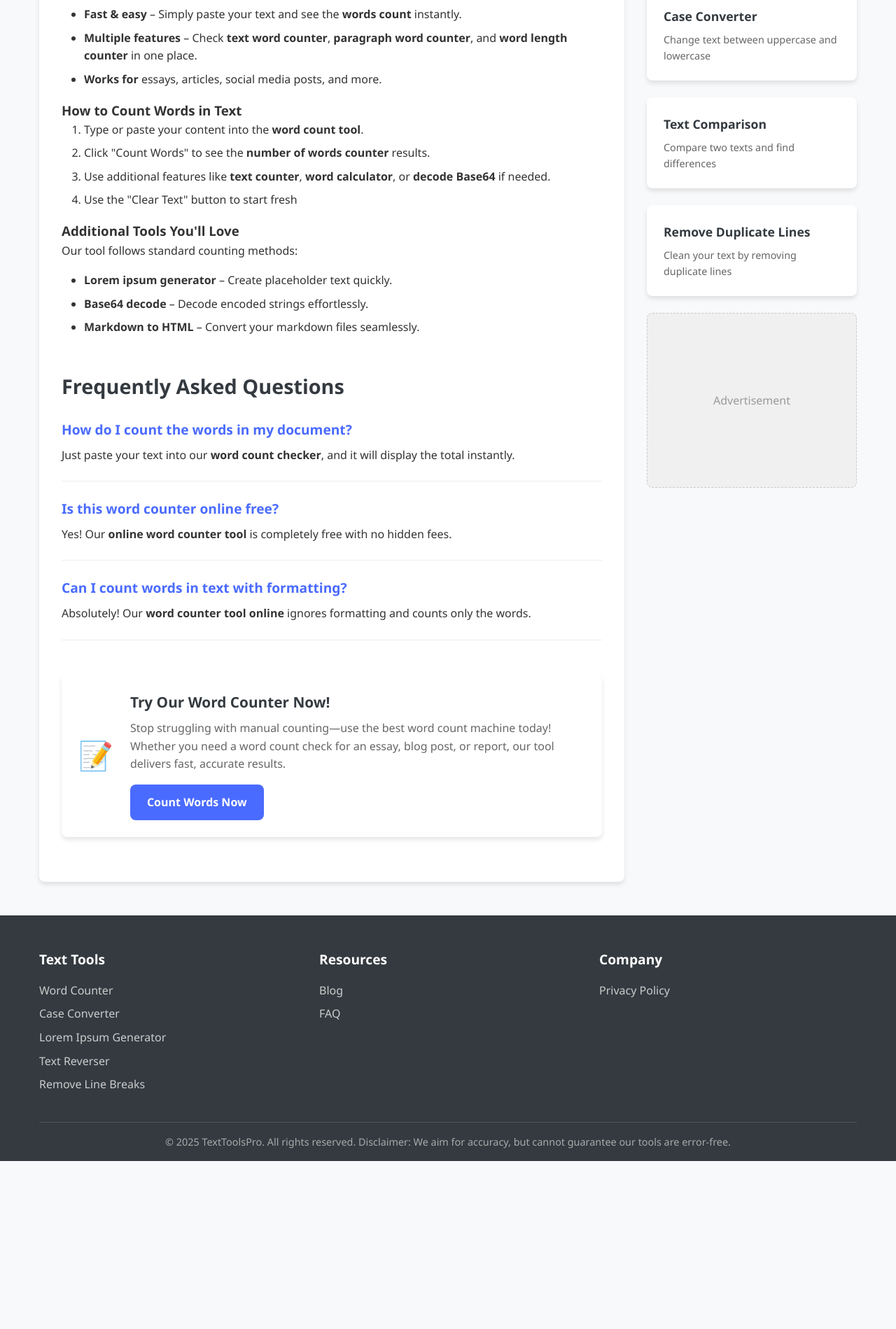
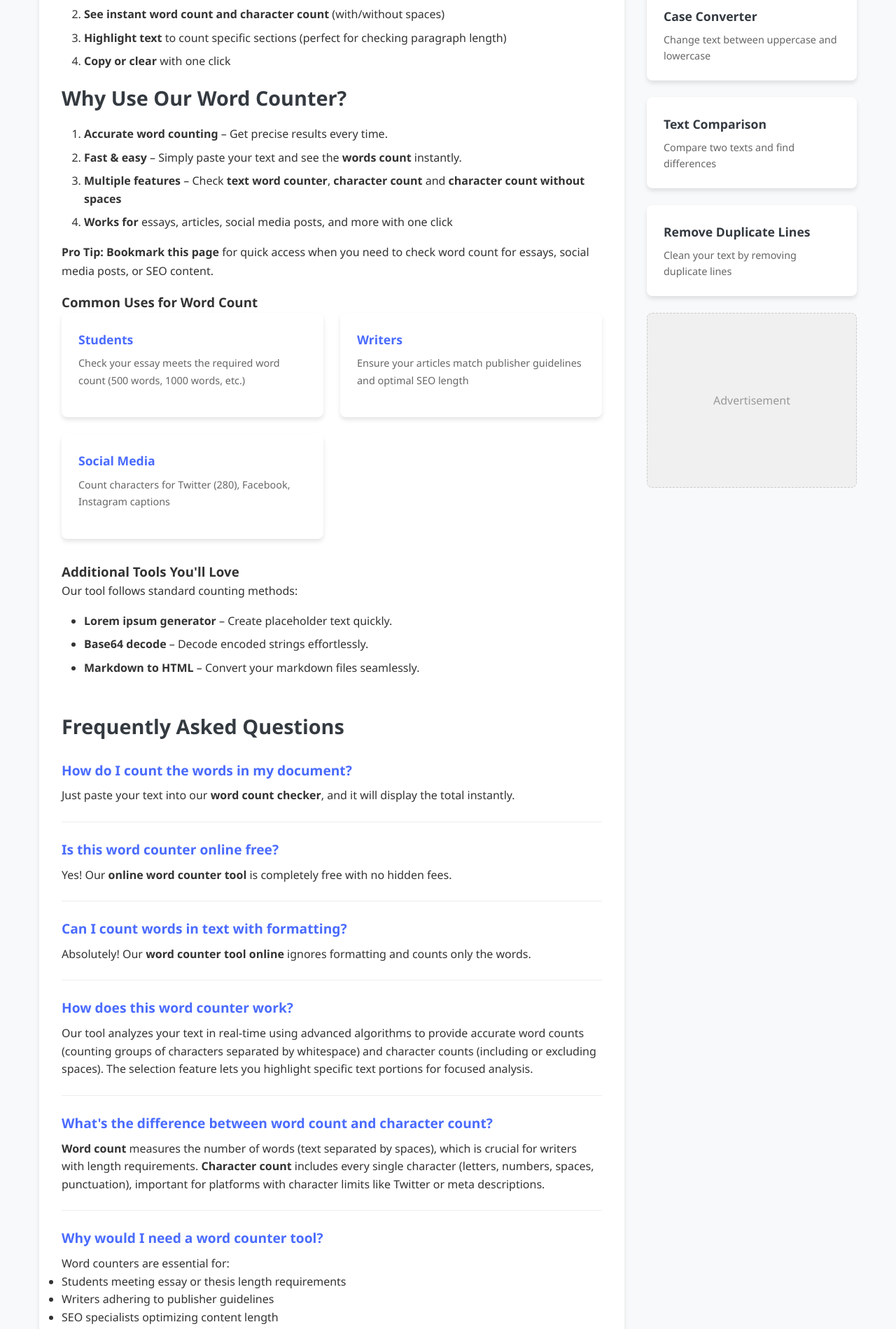
Before and after one commit to 1409-2542/text-tools, a Next.js app: page /word-counter in a window 1280 px wide. Shown: the part 880-2779 px from the top of the page at 70% size. Before the commit the page ends 2539 px from the top, so only its background shows below. Built offline with nearby package versions, Linux system fonts and the light colour scheme.

Commit message:
trying to improve word counter page

```diff
--- a/components/WordCounterTool.module.css
+++ b/components/WordCounterTool.module.css
@@ -307,3 +307,28 @@
   align-items: center;
   gap: 0.3rem;
 }
+
+.useCases {
+  display: grid;
+  grid-template-columns: repeat(auto-fill, minmax(250px, 1fr));
+  gap: 1.5rem;
+  margin-bottom: 2rem;
+}
+
+.useCase {
+  background-color: var(--light-color);
+  border-radius: var(--border-radius);
+  box-shadow: var(--box-shadow);
+  padding: 1.5rem;
+}
+
+.useCase h3 {
+  margin-bottom: 0.5rem;
+  font-size: 1.1rem;
+  color: var(--primary-color);
+}
+
+.useCase p {
+  font-size: 0.9rem;
+  color: #666;
+}
--- a/components/WordCounterTool.tsx
+++ b/components/WordCounterTool.tsx
@@ -125,7 +125,11 @@ export default function WordCounterTool() {
     // SEO hidden text
   const seoSynonyms = (
     <p hidden>
-      Also known as: word clunter, word cpunt, word cout, word countee, word coutn, word. counter, wird counter, word cpunter, word counteer, wordcounter, word countrer, wors counter, word ocunt, word cont, ...
+      Also known as: word clunter, word cpunt, word cout, word countee, word coutn, word. counter,
+      wird counter, word cpunter, word counteer, wordcounter, word countrer, wors counter,
+      word ocunt, word cont, word countwr, word counter], word countrer, wordcoutner,
+      work counter, wors counter, word count counter, word calculator, word number counter,
+      word counter generator, word cout, word text counter, word ocunt, word cont
     </p>
   )
 
@@ -162,21 +166,41 @@ export default function WordCounterTool() {
           <MinimalFooter />
 
           <div className={styles.toolDescription}>
-            <h2>Why Use Our Word Counter?</h2>
-            <ul>
+            <h2>How to Use Our Word Counter Tool</h2>
+            <ol>
+              <li><strong>Paste or type your text</strong> in the box above</li>
+              <li><strong>See instant word count and character count</strong> (with/without spaces)</li>
+              <li><strong>Highlight text</strong> to count specific sections (perfect for checking paragraph length)</li>
+              <li><strong>Copy or clear</strong> with one click</li>
+            </ol>
+
+             <h2>Why Use Our Word Counter?</h2>
+            <ol>
               <li><strong>Accurate word counting</strong> – Get precise results every time.</li>
               <li><strong>Fast & easy</strong> – Simply paste your text and see the <strong>words count</strong> instantly.</li>
-              <li><strong>Multiple features</strong> – Check <strong>text word counter</strong>, <strong>paragraph word counter</strong>, and <strong>word length counter</strong> in one place.</li>
-              <li><strong>Works for </strong> essays, articles, social media posts, and more.</li>
-            </ul>
+              <li><strong>Multiple features</strong> – Check <strong>text word counter</strong>, <strong>character count </strong> and <strong> character count without spaces</strong></li>
+              <li><strong>Works for</strong> essays, articles, social media posts, and more with one click</li>
+            </ol>
 
-            <h3>How to Count Words in Text</h3>
-            <ol>
-              <li>Type or paste your content into the <strong>word count tool</strong>.</li>
-              <li>Click &quot;Count Words&quot; to see the <strong>number of words counter</strong> results.</li>
-              <li>Use additional features like <strong>text counter</strong>, <strong>word calculator</strong>, or <strong>decode Base64</strong> if needed.</li>
-              <li>Use the &quot;Clear Text&quot; button to start fresh</li>
-            </ol>
+             <p>
+              <strong>Pro Tip: Bookmark this page</strong> for quick access when you need to check word count for essays, social media posts, or SEO content.
+            </p>
+
+            <h3>Common Uses for Word Count</h3>
+            <div className={styles.useCases}>
+              <div className={styles.useCase}>
+                <h3>Students</h3>
+                <p>Check your essay meets the required word count (500 words, 1000 words, etc.)</p>
+              </div>
+              <div className={styles.useCase}>
+                <h3>Writers</h3>
+                <p>Ensure your articles match publisher guidelines and optimal SEO length</p>
+              </div>
+              <div className={styles.useCase}>
+                <h3>Social Media</h3>
+                <p>Count characters for Twitter (280), Facebook, Instagram captions</p>
+              </div>
+            </div>
 
             <h3>Additional Tools You&apos;ll Love</h3>
             <p>Our tool follows standard counting methods:</p>
@@ -204,6 +228,34 @@ export default function WordCounterTool() {
               <div className={styles.faqQuestion}>Can I <strong>count words in text</strong> with formatting?</div>
               <p>Absolutely! Our <strong>word counter tool online</strong> ignores formatting and counts only the words.</p>
             </div>
+
+            <div className={styles.faqItem}>
+              <div className={styles.faqQuestion}>How does this word counter work?</div>
+              <p>Our tool analyzes your text in real-time using advanced algorithms to provide accurate word counts
+        (counting groups of characters separated by whitespace) and character counts (including or excluding spaces).
+        The selection feature lets you highlight specific text portions for focused analysis.</p>
+            </div>
+
+            <div className={styles.faqItem}>
+              <div className={styles.faqQuestion}>What&apos;s the difference between word count and character count?</div>
+              <p><strong>Word count</strong> measures the number of words (text separated by spaces), which is crucial
+          for writers with length requirements. <strong>Character count</strong> includes every single character
+          (letters, numbers, spaces, punctuation), important for platforms with character limits like Twitter or
+          meta descriptions.</p>
+            </div>
+
+          <div className={styles.faqItem}>
+              <div className={styles.faqQuestion}>Why would I need a word counter tool?</div>
+                <p>Word counters are essential for:
+                  <ul>
+                    <li>Students meeting essay or thesis length requirements</li>
+                    <li>Writers adhering to publisher guidelines</li>
+                    <li>SEO specialists optimizing content length</li>
+                    <li>Social media managers crafting posts within platform limits</li>
+                    <li>Translators estimating project costs</li>
+                  </ul>
+                </p>
+            </div>
           </div>
 
             <ToolPromo
```
